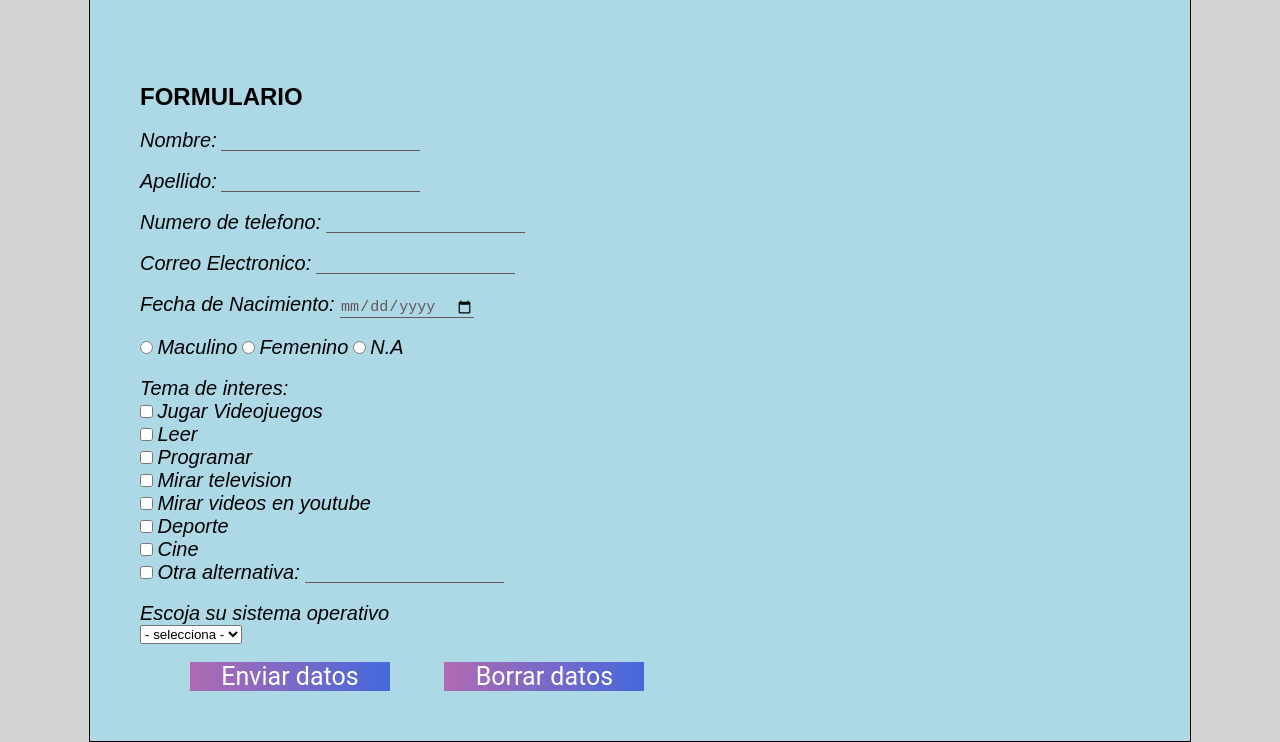
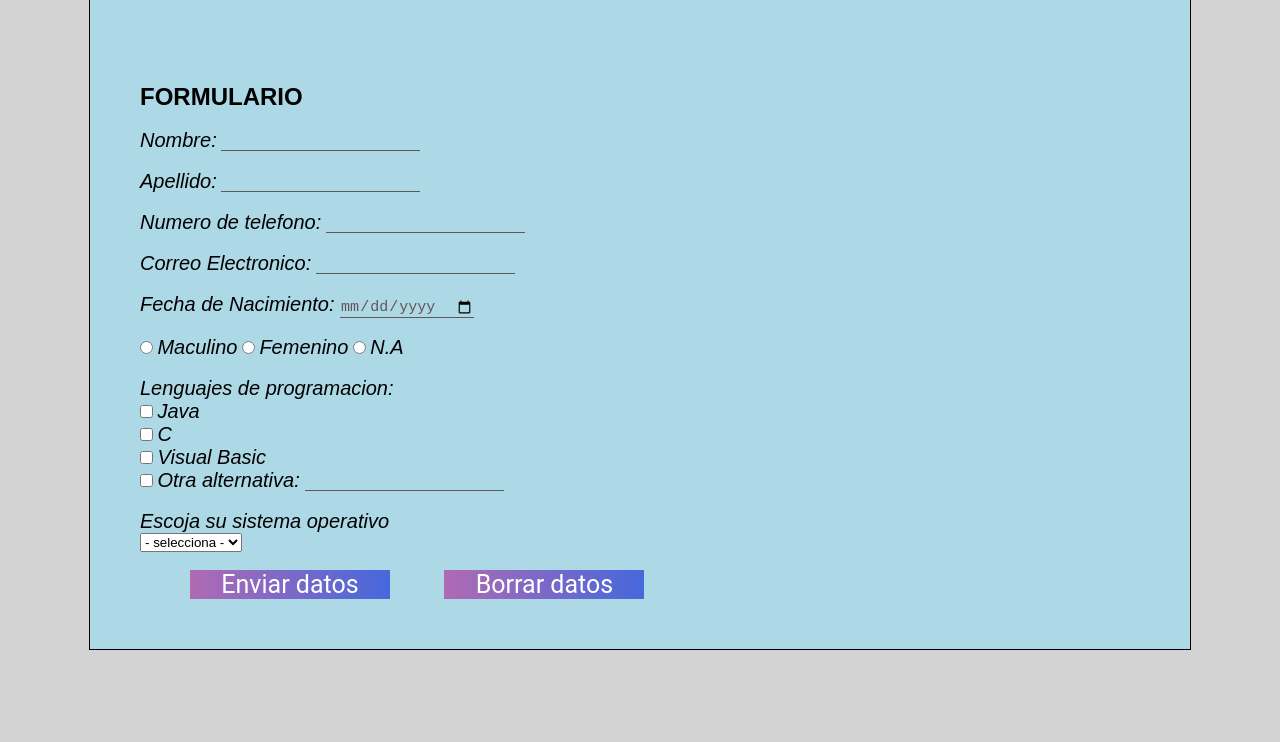
Before and after one commit to ManuelCespedesA/DatosPersonales, a plain HTML site: page index.html in a window 1280 px wide. Shown: the part 973-1715 px from the top of the page. After the commit the page ends 1623 px from the top, so only its background shows below. Drawn offline with Linux system fonts and the light colour scheme.

Commit message:
Update index.html

```diff
--- a/index.html
+++ b/index.html
@@ -84,26 +84,17 @@
 					<label for="N.A">N.A</label>
 					<br><br>
 
-					<label for="">Tema de interes:</label><br>
+                    <label for="">Lenguajes de programacion:</label><br>
 
-					<input type="checkbox" name="interes" id="jugar">
-					<label for="jugar">Jugar Videojuegos</label><br>
-					<input type="checkbox" name="interes" id="leer">
-					<label for="leer">Leer</label><br>
-					<input type="checkbox" name="interes" id="programar">
-					<label for="programar">Programar</label><br>
-					<input type="checkbox" name="interes" id="mirar">
-					<label for="mirar">Mirar television</label><br>
-					<input type="checkbox" name="interes" id="youtube">
-					<label for="youtube">Mirar videos en youtube</label><br>
-					<input type="checkbox" name="interes" id="Deporte">
-					<label for="Deporte">Deporte</label><br>
-					<input type="checkbox" name="interes" id="Cine">
-					<label for="Cine">Cine</label><br>
+                    <input type="checkbox" name="lenguaje" id="java">
+                    <label for="java">Java</label><br>
+                    <input type="checkbox" name="lenguaje" id="c">
+                    <label for="c">C</label><br>
+                    <input type="checkbox" name="lenguaje" id="vb">
+                    <label for="vb">Visual Basic</label><br>
 					<input type="checkbox" name="interes" id="otros">
 					<label for="otros">Otra alternativa: </label>
-					<input type="text" name="Otros"	id="Otros">
-					<br><br>
+					<input type="text" name="Otros"	id="Otros"><br><br>
 
 					  <label for="SO">Escoja su sistema operativo</label> <br/>
 					   <select id="SO" name="SO">
```
